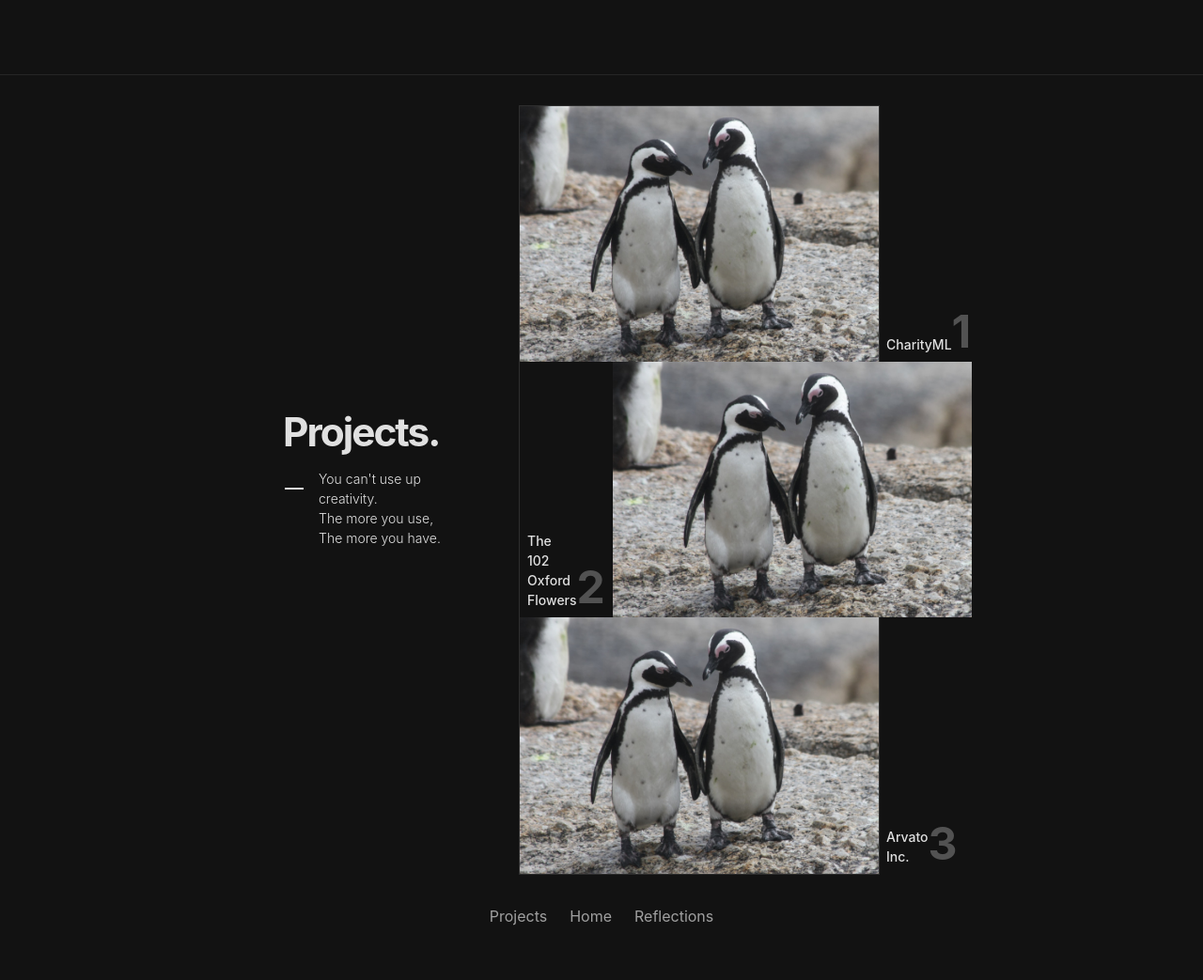
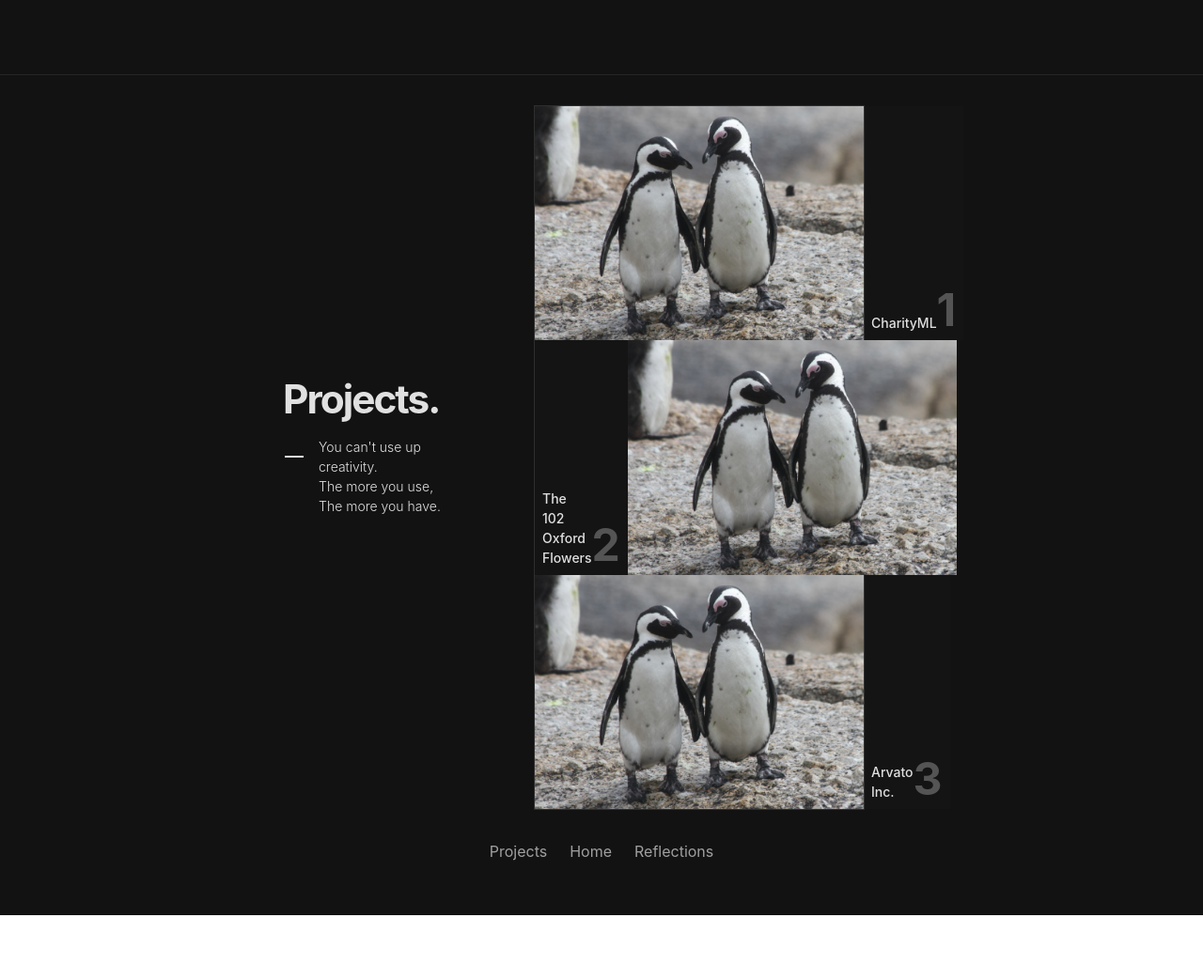
Before and after one commit to f-atisai/f-atisai.github.io, a Jekyll site: the page built from index.html, in a window 1280 px wide. Shown: the whole page at 94% size. Built offline with Jekyll 4.4.1, drawn with Linux system fonts in a browser that asks for light colours; after the commit the page ends 974 px from its top, so only the background shows below that.

Commit message:
refactor: embedd tile bem classes

```diff
--- a/_includes/projects.html
+++ b/_includes/projects.html
@@ -27,8 +27,6 @@
             src="/assets/images/project_sample_1.jpg"
             alt="finding penguins"
             class="tile__img"
-            width="191"
-            height="136"
           />
 
           <a href="#" class="tile__box">
--- a/_sass/layouts.scss
+++ b/_sass/layouts.scss
@@ -28,7 +28,6 @@
     align-items: center;
     justify-content: space-between;
     padding: 2rem 1rem;
-    width: 100%;
   }
 }
 
@@ -111,43 +110,35 @@
 .tiles {
   border: 1px solid hsl(var(--text) / 0.12);
   margin: auto;
-  max-width: 24rem;
+  max-width: 22rem;
 }
 
 .tile {
-  display: flex;
-  flex-direction: column;
-}
-
-.tile__child {
+  &__child {
     display: flex;
   }
 
-.tile__child > * {
+  &__child > * {
     flex-basis: 100%;
   }
 
-.tile__img {
+  &__img {
     width: 100%;
     height: 100%;
   }
 
-.tile__box {
-  background-color: hsl(var(--text) / 0.005);
+  &__box {
+    background-color: hsl(var(--text) / 0.01);
     display: flex;
     align-items: end;
   }
 
-.tile__box:hover .tile__number {
+  &__box:hover &__number {
     color: hsl(var(--accent));
     transition: all 0.25s;
   }
 
-.tile__child .desc {
-  margin-bottom: 2rem;
-}
-
-.tile__info {
+  &__info {
     display: flex;
     align-items: end;
     justify-content: space-between;
@@ -155,17 +146,18 @@
     width: 100%;
   }
 
-.tile__title {
+  &__title {
     color: hsl(var(--text) / 0.87);
     font-size: 0.875rem;
     font-weight: 500;
   }
 
-.tile__number {
+  &__number {
     color: hsl(var(--text) / 0.27);
     font-size: 3rem;
     font-weight: 700;
     line-height: 1;
+  }
 }
 /* END TILES */
 
```
Lines whose indentation alone changed are shown as unchanged.
